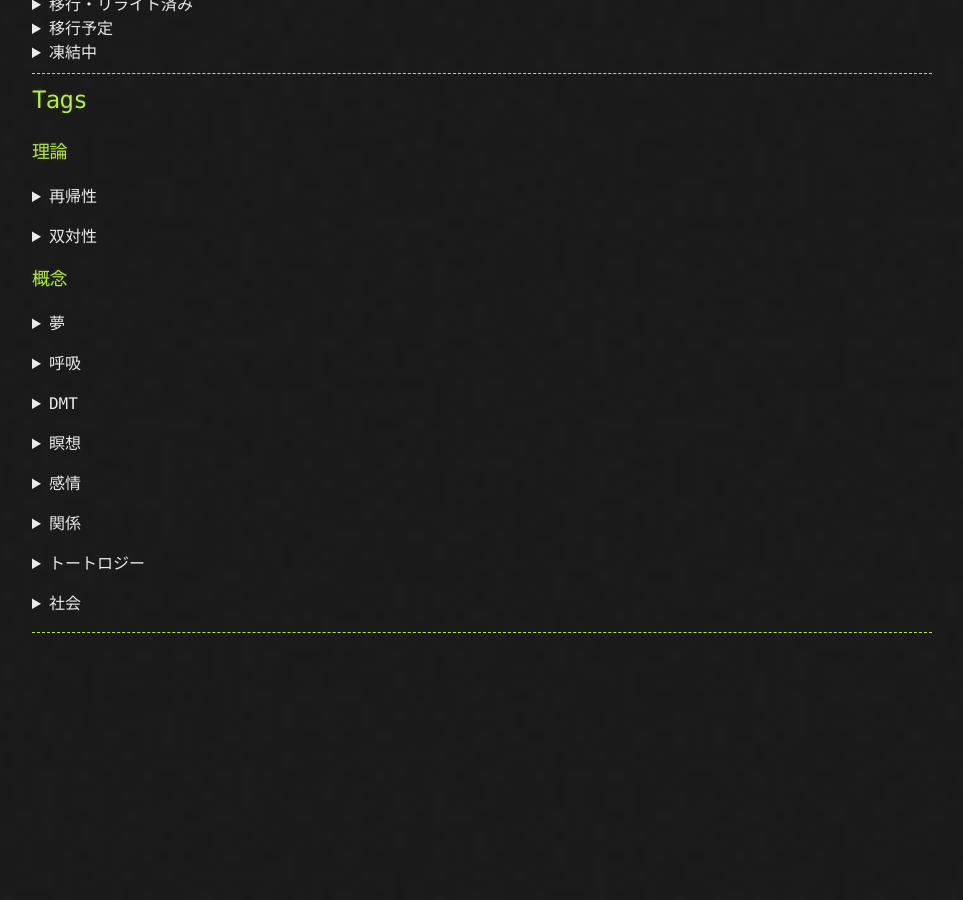
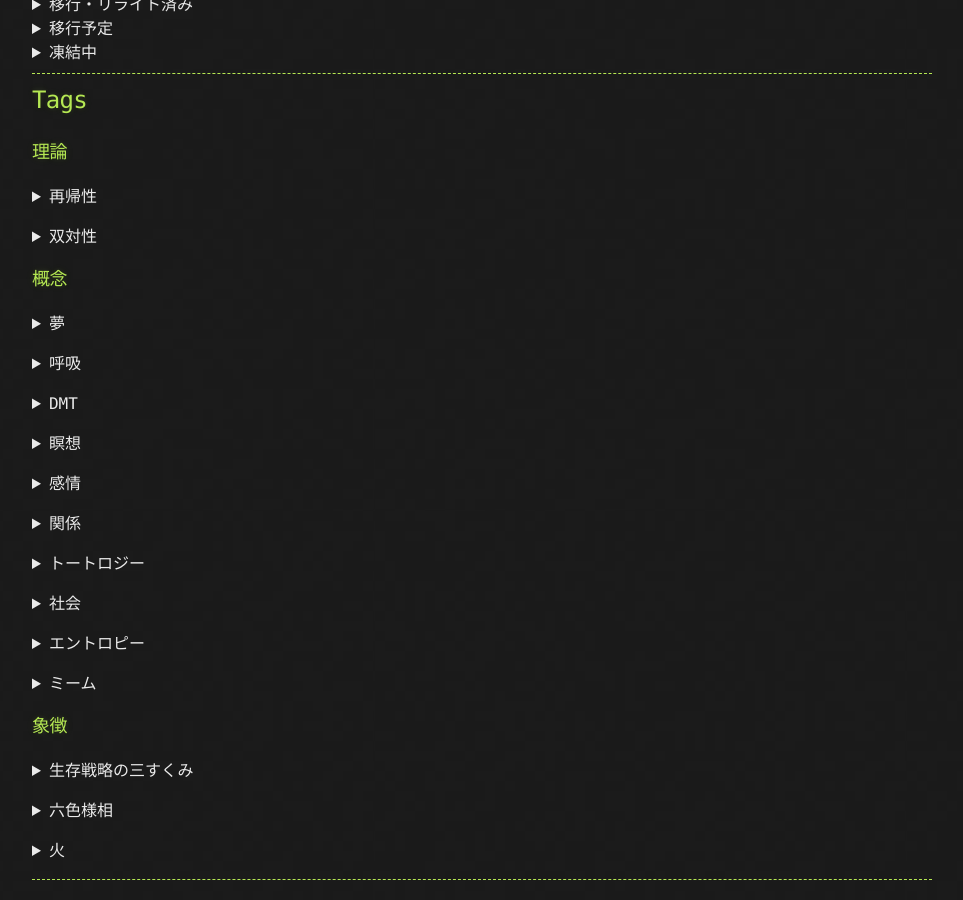
Before and after one commit to nen10/nen10.github.io, a Jekyll site: the page built from methods_over_the_mythic/index.md, in a window 1280 px wide and 900 px high, scrolled down 1618 px. Shown: the whole window, without its empty margins (158-1121 px from the left). Built offline with Jekyll 4.4.1, drawn with Linux system fonts in a browser that asks for light colours; formulas are drawn with MathJax 3; our own code applies the rules of GitHub Pages for plain Markdown files; before the commit the page ends 2271 px from its top, so only the background shows below that.

Commit message:
tagging, small fix

```diff
--- a/methods_over_the_mythic/index.md
+++ b/methods_over_the_mythic/index.md
@@ -160,6 +160,7 @@ layout: article
 <blockquote>
 
 <p><a href="https://nen10.github.io/methods_over_the_mythic/recursion2med">世界をおやりになる</a></p>
+<p>超能力開発をすると、はちゃめちゃになります<a href="https://nen10.github.io/methods_over_the_mythic/psychic_development#世界観">#世界観</a></p>
 
 </blockquote>
 </div></details></p>
@@ -170,8 +171,7 @@ layout: article
 <p>夢にみるまで
 <a href="https://nen10.github.io/methods_over_the_mythic/med2sleep#不眠がちな僕が寝る方法">#不眠がちな僕が寝る方法</a></p>
 
-<p>世界をおやりになる
-<a href="https://nen10.github.io/methods_over_the_mythic/recursion2med#文脈の表現方法">#文脈の表現方法</a> <a href="https://nen10.github.io/methods_over_the_mythic/recursion2med#1の構造">#1の構造</a></p>
+<p>世界をおやりになる<a href="https://nen10.github.io/methods_over_the_mythic/recursion2med#文脈の表現方法">#文脈の表現方法</a> <a href="https://nen10.github.io/methods_over_the_mythic/recursion2med#1の構造">#1の構造</a></p>
 
 </blockquote>
 </div></details></p>
@@ -182,8 +182,7 @@ layout: article
 <p><details><summary>夢</summary><div>
 <blockquote>
 
-<p>夢にみるまで
-<a href="https://nen10.github.io/methods_over_the_mythic/med2sleep#夢にみる幻覚のプロセス">#夢にみる幻覚のプロセス</a></p>
+<p>夢にみるまで<a href="https://nen10.github.io/methods_over_the_mythic/med2sleep#夢にみる幻覚のプロセス">#夢にみる幻覚のプロセス</a></p>
 </blockquote>
 </div></details></p>
 
@@ -192,8 +191,7 @@ layout: article
 
 <p><a href="https://nen10.github.io/methods_over_the_mythic/med2sleep">夢にみるまで</a></p>
 
-<p>世界をおやりになる
-<a href="https://nen10.github.io/methods_over_the_mythic/recursion2med#呼吸法">#呼吸法</a></p>
+<p>世界をおやりになる<a href="https://nen10.github.io/methods_over_the_mythic/recursion2med#呼吸法">#呼吸法</a></p>
 
 </blockquote>
 </div></details></p>
@@ -211,6 +209,9 @@ layout: article
 
 <p><a href="https://nen10.github.io/methods_over_the_mythic/med2sleep">夢にみるまで</a></p>
 <p><a href="https://nen10.github.io/methods_over_the_mythic/recursion2med">世界をおやりになる</a></p>
+<p><a href="https://nen10.github.io/methods_over_the_mythic/rapideye">最速の眼球</a></p>
+<p><a href="https://nen10.github.io/methods_over_the_mythic/freetime">時間がないひと</a></p>
+<p><a href="https://nen10.github.io/methods_over_the_mythic/psychic_development">超能力開発をすると、はちゃめちゃになります</a></p>
 
 </blockquote>
 </div></details></p>
@@ -218,24 +219,21 @@ layout: article
 <p><details><summary>感情</summary><div>
 <blockquote>
 
-<p>世界をおやりになる
-<a href="https://nen10.github.io/methods_over_the_mythic/recursion2med#常識の剰余という感情">#常識の剰余という感情</a> <a href="https://nen10.github.io/methods_over_the_mythic/recursion2med#世界を分割し社会にするもの">#世界を分割し社会にするもの</a></p>
+<p>世界をおやりになる<a href="https://nen10.github.io/methods_over_the_mythic/recursion2med#常識の剰余という感情">#常識の剰余という感情</a> <a href="https://nen10.github.io/methods_over_the_mythic/recursion2med#世界を分割し社会にするもの">#世界を分割し社会にするもの</a></p>
 </blockquote>
 </div></details></p>
 
 <p><details><summary>関係</summary><div>
 <blockquote>
 
-<p>世界をおやりになる
-<a href="https://nen10.github.io/methods_over_the_mythic/recursion2med#常識の剰余という感情">#常識の剰余という感情</a></p>
+<p>世界をおやりになる<a href="https://nen10.github.io/methods_over_the_mythic/recursion2med#常識の剰余という感情">#常識の剰余という感情</a></p>
 
 </blockquote>
 </div></details></p>
 
 <p><details><summary>トートロジー</summary><div>
 <blockquote>
-<p>世界をおやりになる
-<a href="https://nen10.github.io/methods_over_the_mythic/recursion2med#文脈の表現方法">#文脈の表現方法</a></p>
+<p>世界をおやりになる<a href="https://nen10.github.io/methods_over_the_mythic/recursion2med#文脈の表現方法">#文脈の表現方法</a></p>
 
 </blockquote>
 </div></details></p>
@@ -248,4 +246,47 @@ layout: article
 
 </blockquote>
 </div></details></p>
+
+<p><details><summary>エントロピー</summary><div>
+<blockquote>
+
+<p><a href="https://nen10.github.io/methods_over_the_mythic/freetime">時間がないひと</a></p>
+
+</blockquote>
+</div></details></p>
+
+<p><details><summary>ミーム</summary><div>
+<blockquote>
+
+<p>超能力開発をすると、はちゃめちゃになります<a href="https://nen10.github.io/methods_over_the_mythic/psychic_development#チャネリング">#チャネリング</a></p>
+
+</blockquote>
+</div></details></p>
+
+### 象徴
+
+<p><details><summary>生存戦略の三すくみ</summary><div>
+<blockquote>
+
+<p><a href="https://nen10.github.io/methods_over_the_mythic/survivaltriality">永劫における儚きもの</a></p>
+
+</blockquote>
+</div></details></p>
+
+<p><details><summary>六色様相</summary><div>
+<blockquote>
+
+<p>超能力開発をすると、はちゃめちゃになります<a href="https://nen10.github.io/methods_over_the_mythic/psychic_development#チャネリング">#チャネリング</a></p>
+
+</blockquote>
+</div></details></p>
+
+<p><details><summary>火</summary><div>
+<blockquote>
+
+<p>超能力開発をすると、はちゃめちゃになります<a href="https://nen10.github.io/methods_over_the_mythic/psychic_development#未来予知">#未来予知</a></p>
+
+</blockquote>
+</div></details></p>
+
 ***
```
Also changed, not shown: methods_over_the_mythic/psychic_development.md (+3 -3 lines).
